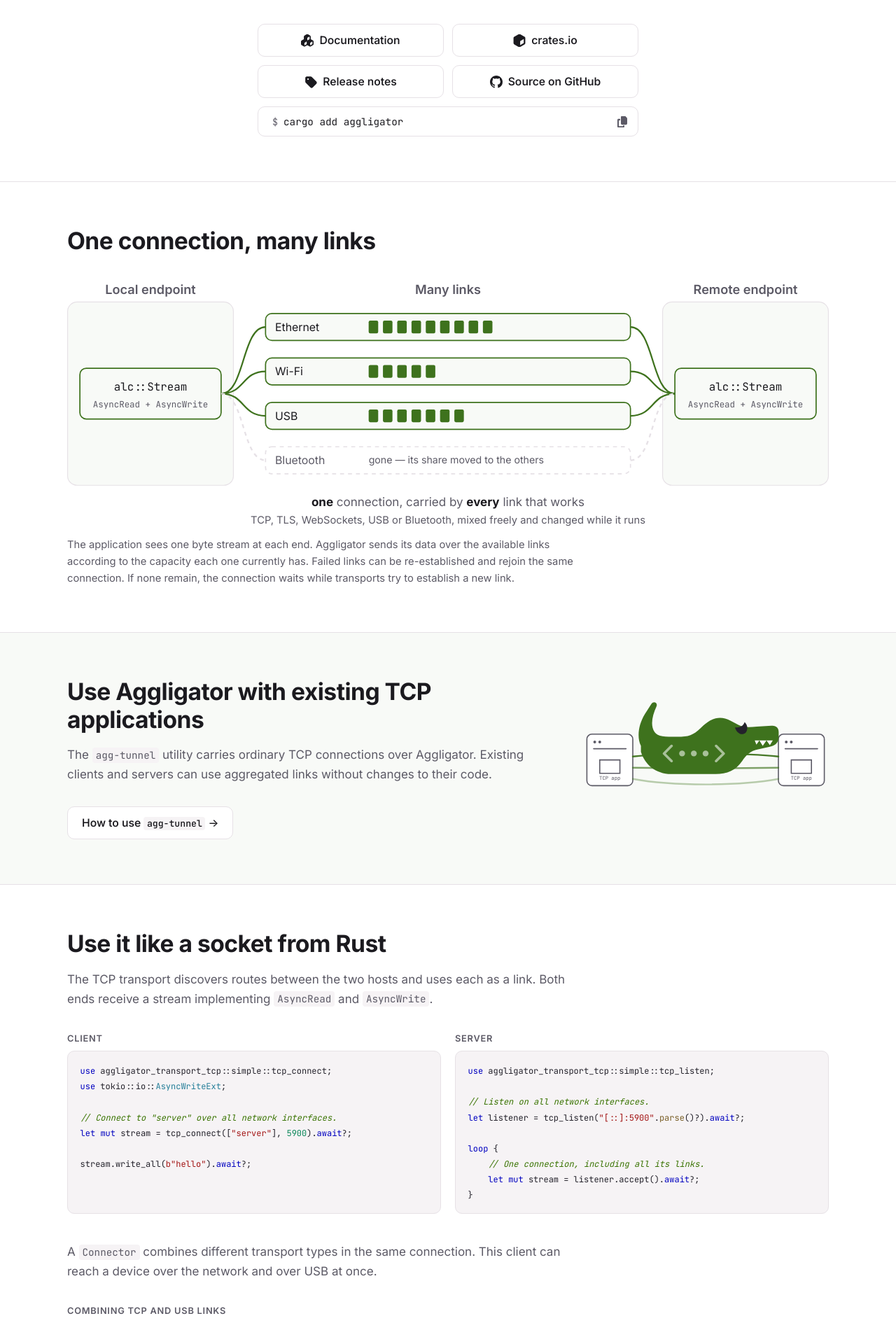
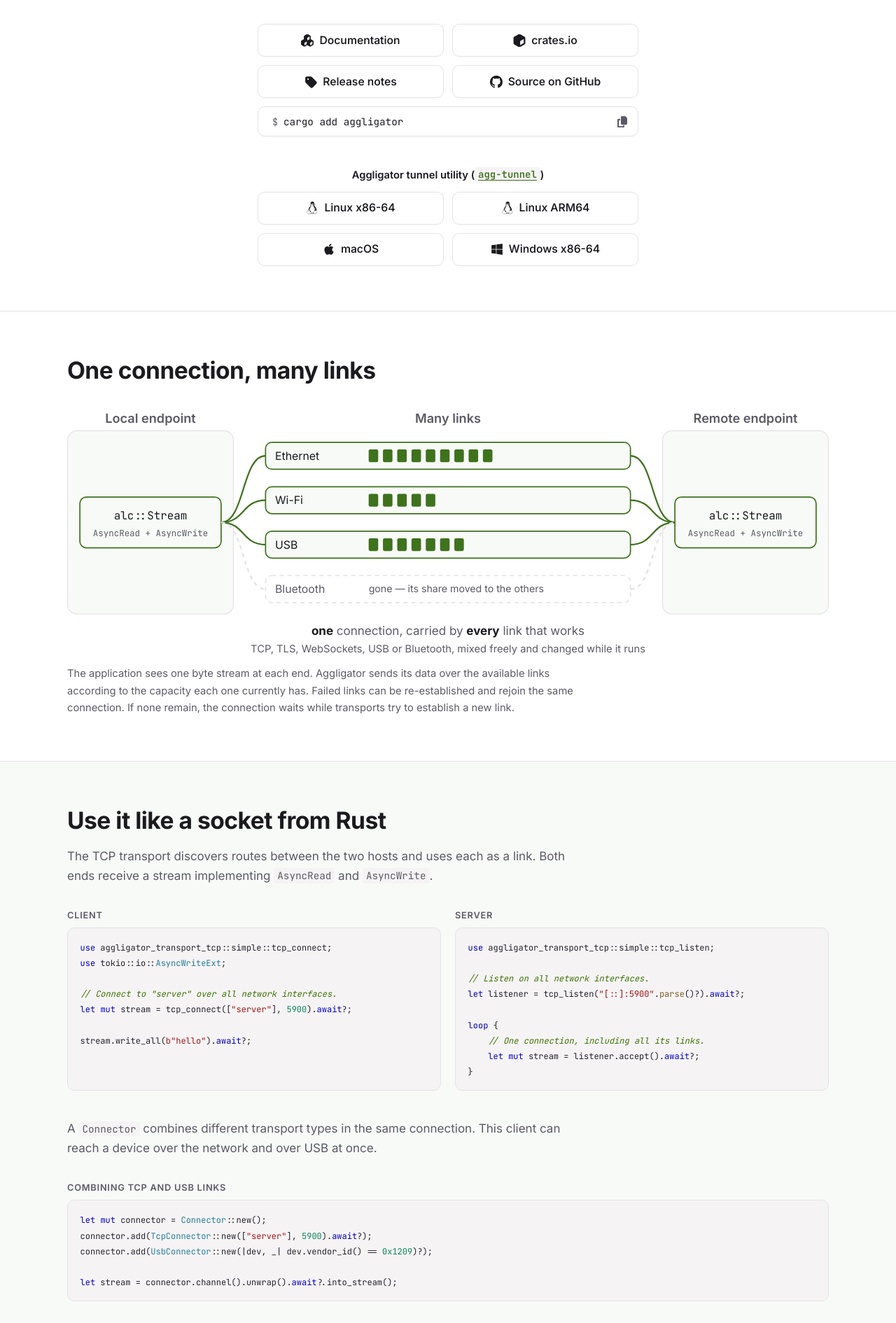
Before and after one commit to remoc-rs/remoc-rs.github.io, a Jekyll site: the page built from aggligator/index.html, in a window 1280 px wide. Shown: the part 525-2415 px from the top of the page at 70% size. Built offline with Jekyll 4.4.1, drawn with Linux system fonts in a browser that asks for light colours; some of the changed text lies outside the part shown.

Commit message:
aggligator: add agg-tunnel downloads

```diff
--- /dev/null
+++ b/_includes/agg-downloads.html
@@ -0,0 +1,16 @@
+{%- comment -%}
+The prebuilt agg-tunnel archives. Used in the hero of the Aggligator page and on the
+tunnel page itself, so the release URLs exist in one place only.
+{%- endcomment -%}
+<a class="button icon-link"
+    href="https://github.com/remoc-rs/aggligator/releases/latest/download/aggligator-x86_64-linux.tar.gz"><span
+        class="icon linux" aria-hidden="true"></span>Linux x86-64</a>
+<a class="button icon-link"
+    href="https://github.com/remoc-rs/aggligator/releases/latest/download/aggligator-aarch64-linux.tar.gz"><span
+        class="icon linux" aria-hidden="true"></span>Linux ARM64</a>
+<a class="button icon-link"
+    href="https://github.com/remoc-rs/aggligator/releases/latest/download/aggligator-macos.tar.gz"><span
+        class="icon apple" aria-hidden="true"></span>macOS</a>
+<a class="button icon-link"
+    href="https://github.com/remoc-rs/aggligator/releases/latest/download/aggligator-windows.zip"><span
+        class="icon windows" aria-hidden="true"></span>Windows x86-64</a>
--- a/aggligator/index.html
+++ b/aggligator/index.html
@@ -50,6 +50,14 @@
                     </button>
                 </div>
             </div>
+
+            <div class="hero-tool">
+                <h2>Aggligator tunnel utility
+                    (<a href="/aggligator/tunnel.html"><code>agg-tunnel</code></a>)</h2>
+                <div class="cta">
+                    {% include agg-downloads.html %}
+                </div>
+            </div>
         </div>
     </header>
 
@@ -69,25 +77,7 @@
             </div>
         </section>
 
-        <section id="tunnel" class="section alt">
-            <div class="wrap tunnel-promo">
-                <div>
-                    <h2>Use Aggligator with existing TCP applications</h2>
-                    <p class="section-lead">
-                        The <code>agg-tunnel</code> utility carries ordinary TCP connections over
-                        Aggligator. Existing clients and servers can use aggregated links without changes
-                        to their code.
-                    </p>
-                    <p class="section-foot">
-                        <a class="button" href="/aggligator/tunnel.html">How to use <code>agg-tunnel</code>
-                            &rarr;</a>
-                    </p>
-                </div>
-                {% include agg-tunnel-illustration.svg %}
-            </div>
-        </section>
-
-        <section id="usage" class="section">
+        <section id="usage" class="section alt">
             <div class="wrap">
                 <h2>Use it like a socket from Rust</h2>
                 <p class="section-lead">
@@ -139,6 +129,24 @@
                     <a href="https://docs.rs/aggligator/latest/aggligator/transport/index.html">Connecting
                         and accepting with custom transports &rarr;</a>
                 </p>
+            </div>
+        </section>
+
+        <section id="tunnel" class="section">
+            <div class="wrap tunnel-promo">
+                <div>
+                    <h2>Use Aggligator with existing TCP applications</h2>
+                    <p class="section-lead">
+                        The <code>agg-tunnel</code> utility carries ordinary TCP connections over
+                        Aggligator. Existing clients and servers can use aggregated links without changes
+                        to their code.
+                    </p>
+                    <p class="section-foot">
+                        <a class="button" href="/aggligator/tunnel.html">How to use <code>agg-tunnel</code>
+                            &rarr;</a>
+                    </p>
+                </div>
+                {% include agg-tunnel-illustration.svg %}
             </div>
         </section>
 
--- a/style.css
+++ b/style.css
@@ -654,6 +654,26 @@
     width: 100%;
 }
 
+/* The tunnel utility needs no Rust, so its downloads are offered in the hero as well.
+   It stays quieter than the buttons above it, since most visitors came for the library. */
+
+.hero-tool {
+    max-width: 34rem;
+    margin: 2.5rem auto 0;
+    padding-top: 0.4rem;
+}
+
+.hero-tool h2 {
+    font-size: 0.92rem;
+    font-weight: 600;
+    letter-spacing: 0;
+    margin: 0 0 0.9rem;
+}
+
+.hero-tool h2 code {
+    font-size: 0.95em;
+}
+
 /* Sections */
 
 .section {
```
Also changed, not shown: aggligator/tunnel.html (+1 -12 lines).
